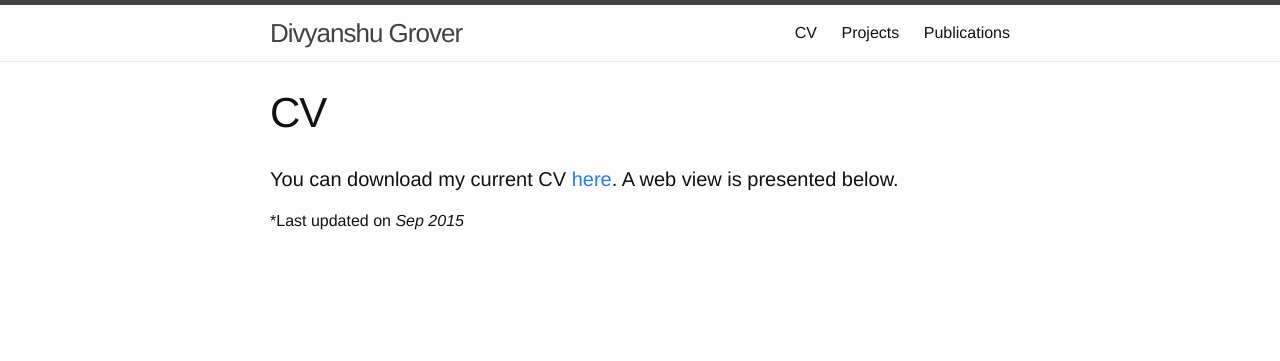
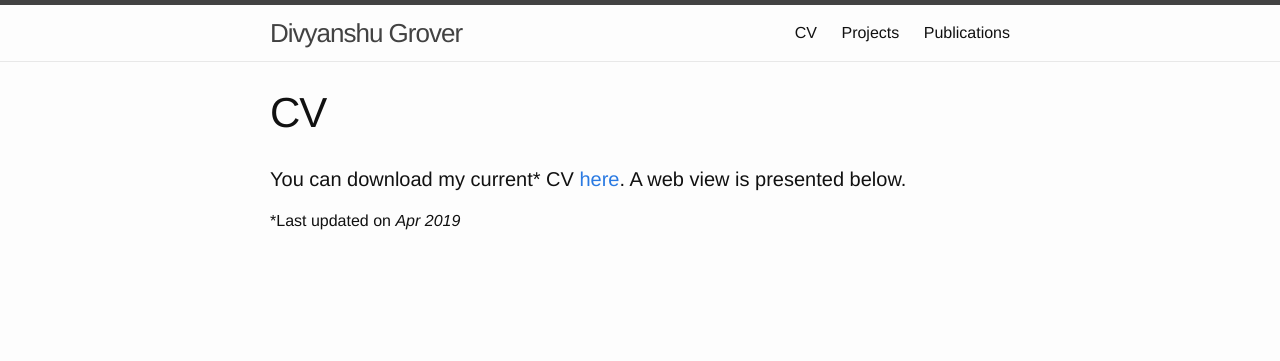
Before and after one commit to divyanshugrover/divyanshugrover.github.io, a Jekyll site: the page built from cv.html, in a window 1280 px wide. Shown: the top 361 px of the page. Built offline with Jekyll 4.4.1, drawn with Linux system fonts in a browser that asks for light colours.

Commit message:
Updated CV update date.

```diff
--- a/cv.html
+++ b/cv.html
@@ -3,8 +3,8 @@ layout: page
 title: CV
 permalink: /cv/
 ---
-<h4> You can download my current CV <a href="{{ site.url }}/assets/Divyanshu's Resume.pdf">here</a>. A web view is presented below. </h4>
-<p> *Last updated on <i> Sep 2015 </i> </p>
+<h4> You can download my current* CV <a href="{{ site.url }}/assets/Divyanshu's Resume.pdf">here</a>. A web view is presented below. </h4>
+<p> *Last updated on <i> Apr 2019 </i> </p>
 
 <object data="{{ site.url }}/assets/Divyanshu's Resume.pdf" type="application/pdf" width="100%" height="700px">
   <div style="display: block; height: 500px;">
```
